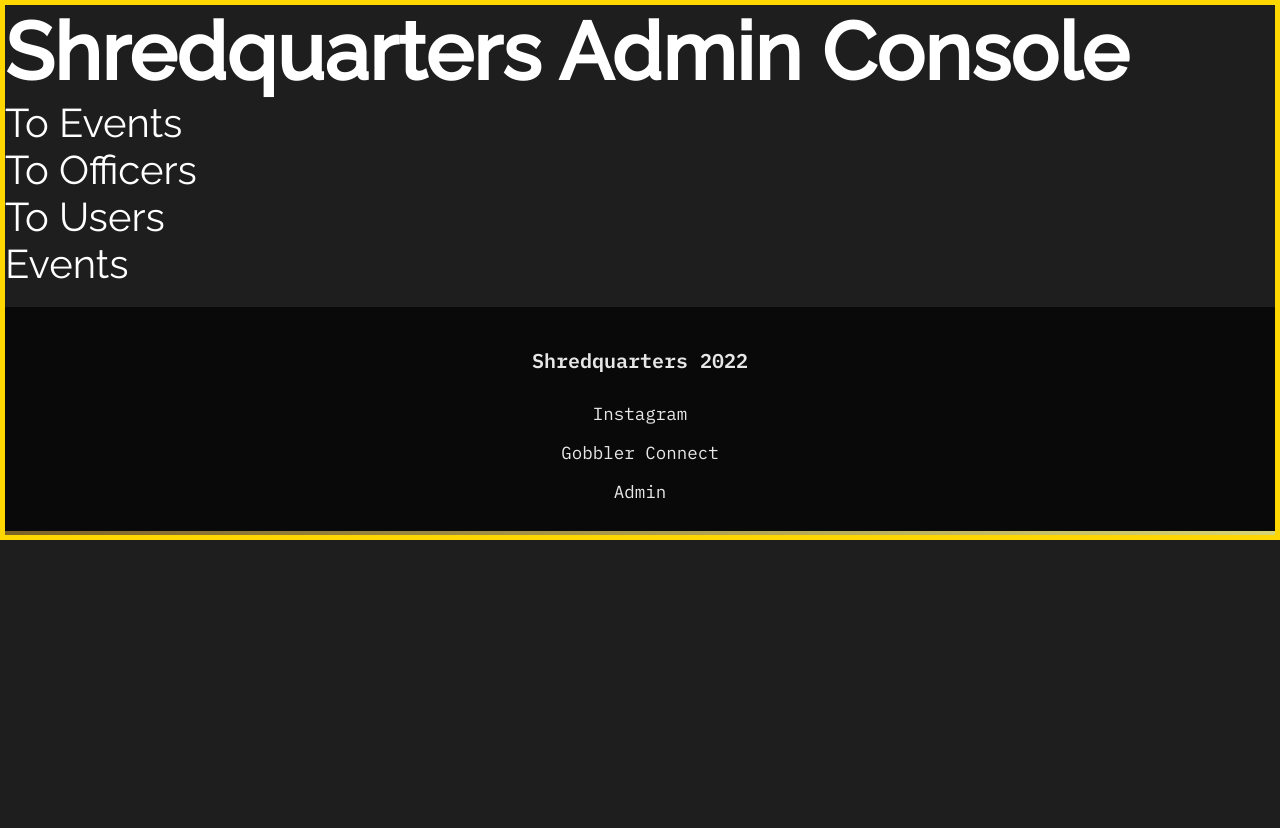
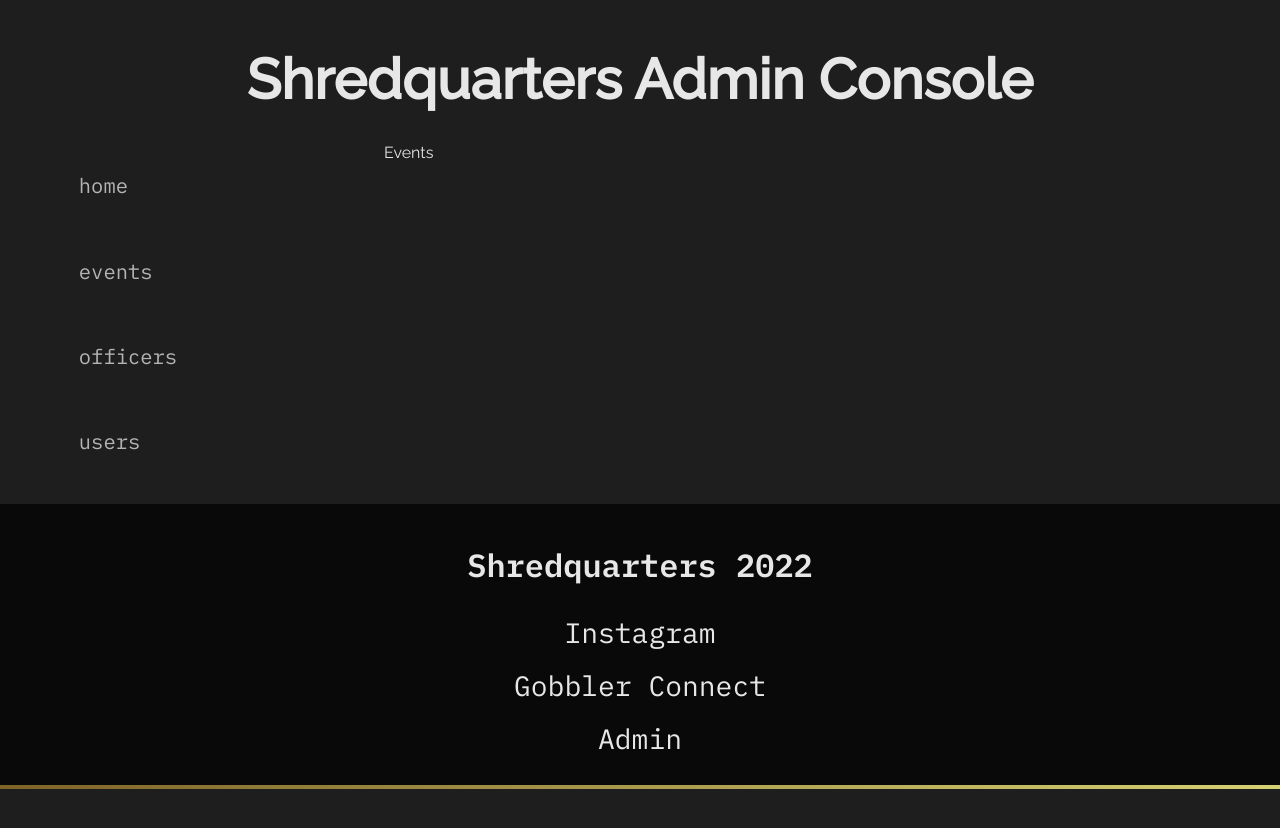
Before and after one commit to redpwilliams/shredquarters_vt, a Next.js app: page /admin/events in a window 1280 px wide. Shown: the top 828 px of the page. Before the commit the page ends 800 px from the top, so only its background shows below. Built offline with nearby package versions, Linux system fonts and the light colour scheme; no server answers.

Commit message:
style: general admin layout
I'm sticking with css modules for now. Also checkout line 13. I changed 10px to 16px in the last commit. Next commits will fix that change

```diff
--- /dev/null
+++ b/public/layouts/AdminLayout.module.sass
@@ -0,0 +1,56 @@
+@use "styles/colors" as *
+.container
+  color: $sq-white
+
+  h1
+    font-size: clamp(2vw, 3.5rem, 10vw)
+    padding: 0.25em 0.5em
+    text-align: center
+    margin: 2rem auto 1rem auto
+    line-height: 1.2em
+
+.content
+  display: grid
+  grid-template-columns: 30% auto
+
+.nav
+  display: flex
+  flex-direction: column
+  justify-content: center
+  font-size: clamp(1.1rem, 1.6vw, 3rem)
+  color: $sq-gray
+  text-transform: lowercase
+  font-family: "IBM Plex Mono", monospace
+  max-width: 80%
+  margin-left: 20%
+
+  li
+    padding: 0.25em 0.1em
+    margin: 1.5rem 0
+
+  a
+    position: relative
+
+    &::after
+      content: ""
+      background-color: $sq-gold
+      position: absolute
+      width: 0%
+      right: 0
+      height: 2px
+      display: block
+      transition: 0.1s width ease
+
+    &:hover::after,
+    &:focus::after,
+    &:active::after
+      pointer-events: none
+      width: 100%
+      right: auto
+      left: 0
+
+.children
+  max-width: 80%
+  p
+    font-size: 1.25rem
+    color: #c2c2c2
--- a/public/layouts/AdminLayout.tsx
+++ b/public/layouts/AdminLayout.tsx
@@ -1,38 +1,40 @@
 import { ReactNode } from "react"
 import Link from "next/link"
 import { Footer } from "@components/Footer/Footer"
+import styles from "./AdminLayout.module.sass"
 
 const AdminLayout = ({ children }: { children: ReactNode }) => {
   return (
-    <div style={StyleSheet}>
-      <h1>Shredquarters Admin Console</h1>
-      <ul>
+    <div className={styles.container}>
+      <h1 className="admin-header">Shredquarters Admin Console</h1>
+      <div className={styles.content}>
+        <ul className={styles.nav}>
+          <li>
+            <Link href="/admin" replace>
+              <a>Home</a>
+            </Link>
+          </li>
           <li>
             <Link href="/admin/events" replace>
-            <a>To Events</a>
+              <a>Events</a>
             </Link>
           </li>
           <li>
             <Link href="/admin/officers" replace>
-            <a>To Officers</a>
+              <a>Officers</a>
             </Link>
           </li>
           <li>
             <Link href="/admin/users" replace>
-            <a>To Users</a>
+              <a>Users</a>
             </Link>
           </li>
         </ul>
-      {children}
+        <div className={styles.children}>{children}</div>
+      </div>
       <Footer />
     </div>
   )
 }
 
-const StyleSheet = {
-  border: "5px solid gold",
-  color: "white",
-  fontSize: "4rem"
-}
-
 export { AdminLayout }
--- a/styles/_colors.sass
+++ b/styles/_colors.sass
@@ -1,2 +1,3 @@
 $sq-white: #e7e7e7
 $sq-gray: #b4b4b4
+$sq-gold: #fade69
--- a/styles/globals.sass
+++ b/styles/globals.sass
@@ -1,6 +1,5 @@
 @import url("https://fonts.googleapis.com/css2?family=Work+Sans:ital,wght@0,300;0,400;0,500;1,300;1,400;1,500&display=swap")
 @import url("https://fonts.googleapis.com/css2?family=IBM+Plex+Mono:ital,wght@0,300;0,400;0,500;0,600;1,300;1,400;1,500&display=swap")
-@import url("https://fonts.googleapis.com/css2?family=Gloria+Hallelujah&display=swap")
 @import url("https://fonts.googleapis.com/css2?family=Raleway:wght@300;400;500&display=swap")
 
 // Debug
@@ -11,7 +10,7 @@
   padding: 0
   margin: 0
   font-family: "Raleway", sans-serif
-  font-size: 10px
+  font-size: 16px
   background-color: #1e1e1e
   background-position: center
   background-size: cover
@@ -54,3 +53,6 @@
   box-sizing: border-box
   margin: 0
   padding: 0
+
+.admin-header
+  font-size: 1.875rem
```
Also changed, not shown: pages/admin.tsx (+4 -8 lines). Lines whose indentation alone changed are shown as unchanged.
